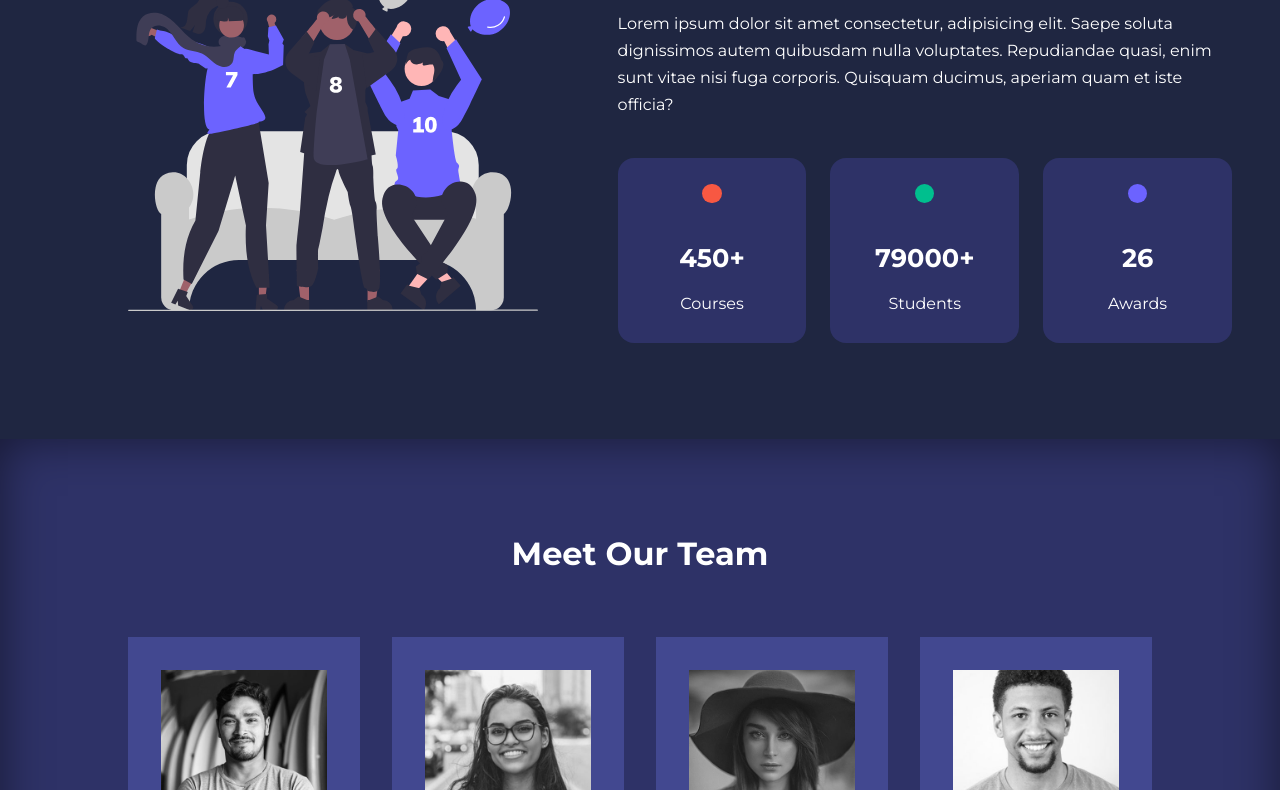
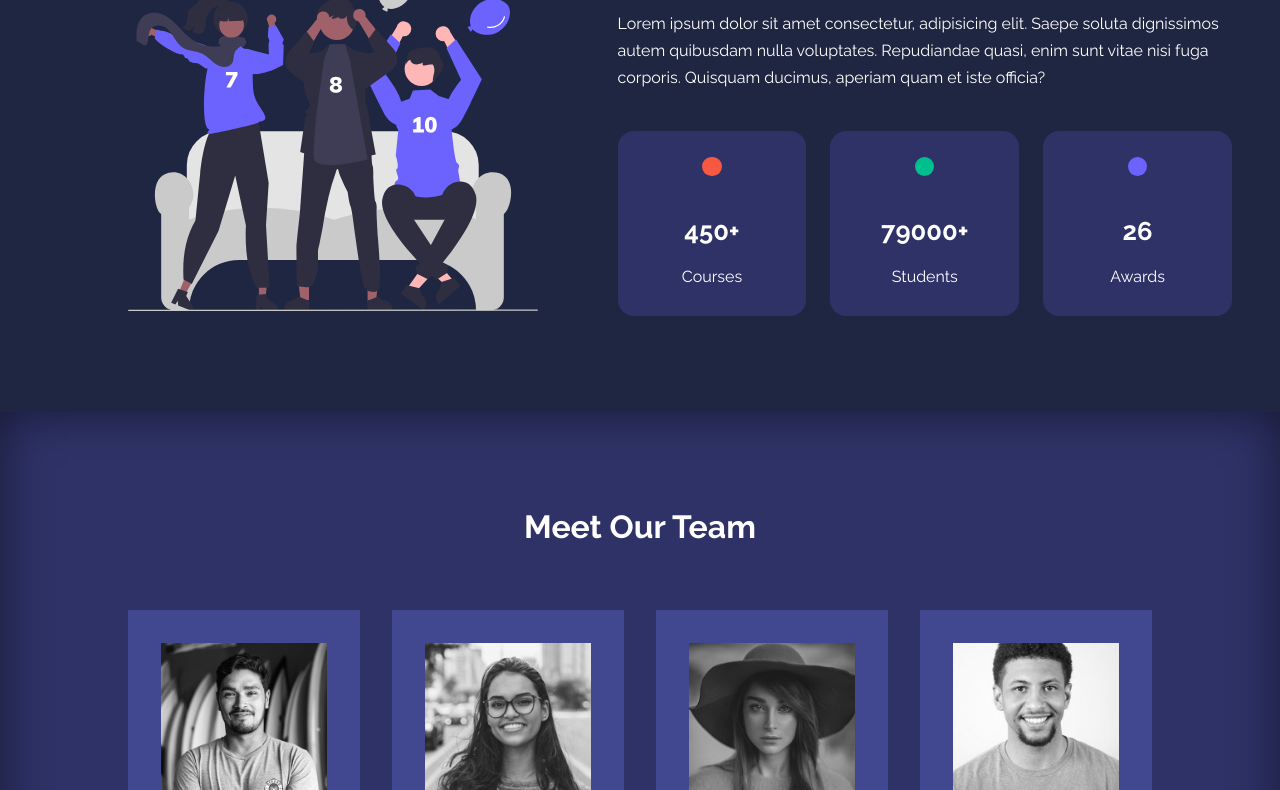
Before and after one commit to PhemiT/eleartly-elearning-website, a plain HTML site: page about.html in a window 1280 px wide. Shown: the part 206-996 px from the top of the page. Drawn offline with Linux system fonts and the light colour scheme.

Commit message:
Typeface Change

```diff
--- a/about.html
+++ b/about.html
@@ -10,8 +10,7 @@
 
     <link rel="preconnect" href="https://fonts.googleapis.com">
     <link rel="preconnect" href="https://fonts.gstatic.com" crossorigin>
-    <link href="https://fonts.googleapis.com/css2?family=Montserrat:ital,wght@0,100;0,200;0,300;0,400;0,500;0,600;0,700;0,800;0,900;1,100;1,200;1,300;1,400;1,500;1,600;1,700;1,800;1,900&display=swap" rel="stylesheet">
-</head>
+    <link href="https://fonts.googleapis.com/css2?family=Raleway:ital,wght@0,100;0,200;0,300;0,400;0,500;0,600;0,700;0,800;0,900;1,100;1,200;1,300;1,400;1,500;1,600;1,700;1,800;1,900&display=swap" rel="stylesheet"></head>
 <body>
     <nav>
         <div class="container nav__container">
--- a/css/style.css
+++ b/css/style.css
@@ -30,7 +30,7 @@
 }
 
 body {
-    font-family: 'Montserrat',sans-serif;
+    font-family: 'Raleway',sans-serif;
     line-height: 1.7;
     color: var(--color-white);
     background: var(--color-bg);
```
Also changed, not shown: contact.html (+1 -2 lines), courses.html (+1 -2 lines), index.html (+1 -2 lines).
